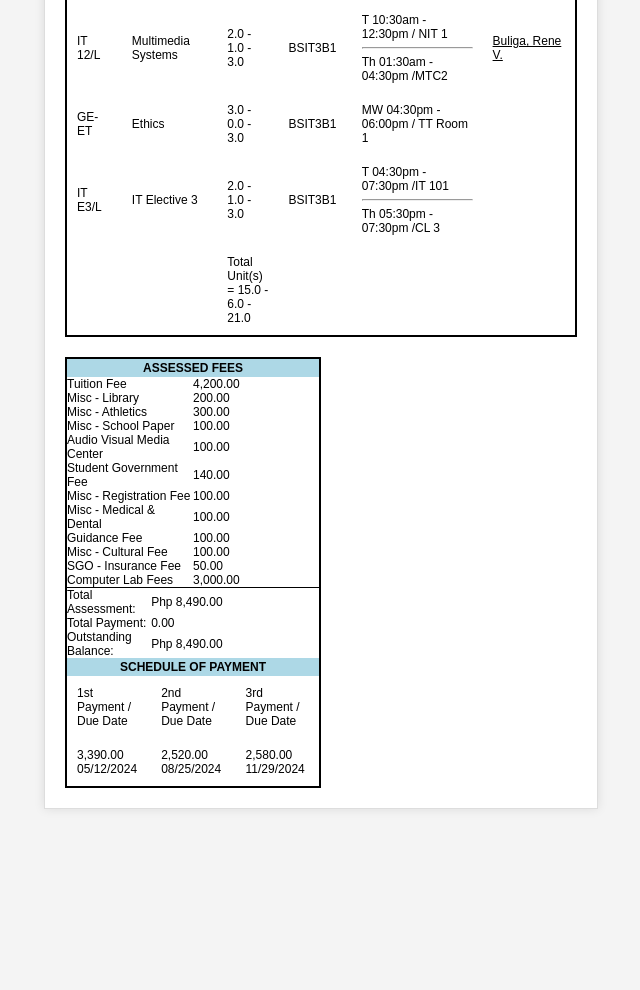
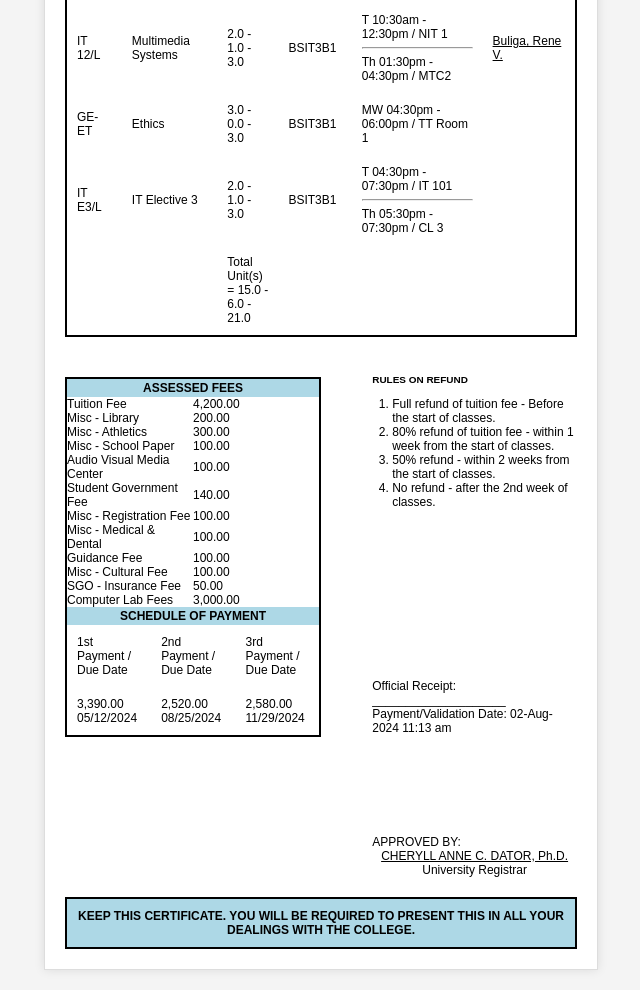
Before and after one commit to Pandasaez/COR_Saez, a plain HTML site: page index.html in a window 1280 px wide. Shown: the part 851-1841 px from the top of the page, without its empty margins (319-959 px from the left). Before the commit the page ends 1680 px from the top, so only its background shows below. Drawn offline with Linux system fonts and the light colour scheme.

Commit message:
Added the Rules on Refund on HTML & CSS and cleaned up the codes to make it neat

```diff
--- a/index.html
+++ b/index.html
@@ -9,7 +9,6 @@
 <body>
     <div class="container">
         <!-- Header -->
-         <!--Start-->
         <header class="header">
             <img class="logo" src="psu.png" alt="PSU Logo" style="margin-right: 20px;">
             <div class="title">
@@ -18,13 +17,11 @@
                 <h6>Puerto Princesa City</h6>
             </div>
         </header>
-        <!--Ends-->
 
         <h3 class="COR">CERTIFICATE OF REGISTRATION</h3>
         <h5 class="registration-no">Registration No: <span class="number">000366156</span></h5>
 
         <!-- Student General Information -->
-        <!-- Start -->
         <table>
             <tr>
                 <th colspan="2">STUDENT GENERAL INFORMATION</th>
@@ -42,9 +39,8 @@
                         <span><strong>Curriculum:</strong> 08-BSIT-2019</span>
                     </div>
                     <div class="info-row">
-                        <span><strong></strong> </span>
                         <span><strong>Major:</strong></span>
-                        <span><strong>Scholarship:</strong> </span>
+                        <span><strong>Scholarship:</strong></span>
                     </div>
                     <div class="info-row">
                         <span><strong>Gender:</strong> Male</span>
@@ -53,10 +49,9 @@
                     </div>
                 </td>
             </tr>
-            <!--End-->
+        </table>
 
-            <!--Table-->
-            <!--Start-->
+        <!-- Courses Table -->
         <table>
             <tr>
                 <th>CODE</th>
@@ -72,9 +67,7 @@
                 <td>Advanced Database Systems</td>
                 <td>2.0 - 1.0 - 3.0</td>
                 <td>BSIT3B1</td>
-                    <td>M 07:30am - 10:30am / MTC 2
-                        <hr>W 07:30am - 9:30am / CL1
-                    </td>
+                <td>M 07:30am - 10:30am / MTC 2 <hr>W 07:30am - 9:30am / CL1</td>
                 <td><u>Lopez, Menchie L.</u></td>
             </tr>
 
@@ -83,9 +76,7 @@
                 <td>Network Technologies 2</td>
                 <td>2.0 - 1.0 - 3.0</td>
                 <td>BSIT3B1</td>
-                    <td>M 11:30am - 01:30pm / CL 2
-                        <hr>W 10:30am - 01:30pm / MTC1
-                    </td>
+                <td>M 11:30am - 01:30pm / CL 2 <hr>W 10:30am - 01:30pm / MTC1</td>
                 <td><u>Baguio, Kim C.</u></td>
             </tr>
 
@@ -94,10 +85,8 @@
                 <td>Information Assurance and Security</td>
                 <td>2.0 - 1.0 - 3.0</td>
                 <td>BSIT3B1</td>
-                    <td>M 01:30pm - 04:30pm/ NIT 3
-                        <hr>W 01:30pm - 03:00pm / CL1
-                    </td>
-                    <td>
+                <td>M 01:30pm - 04:30pm / NIT 3 <hr>W 01:30pm - 03:00pm / CL1</td>
+                <td></td>
             </tr>
 
             <tr>
@@ -105,9 +94,7 @@
                 <td>Web Systems and Technologies</td>
                 <td>2.0 - 1.0 - 3.0</td>
                 <td>BSIT3B1</td>
-                    <td>T 01:30am - 04:30pm /IT 101
-                        <hr>Th 11:30am - 01:30pm / CL 1
-                    </td>
+                <td>T 01:30am - 04:30pm / IT 101 <hr>Th 11:30am - 01:30pm / CL 1</td>
                 <td><u>Dosado, Roy Cyril D.</u></td>
             </tr>
 
@@ -116,9 +103,7 @@
                 <td>Multimedia Systems</td>
                 <td>2.0 - 1.0 - 3.0</td>
                 <td>BSIT3B1</td>
-                    <td>T 10:30am - 12:30pm / NIT 1
-                        <hr>Th 01:30am - 04:30pm /MTC2
-                    </td>
+                <td>T 10:30am - 12:30pm / NIT 1 <hr>Th 01:30pm - 04:30pm / MTC2</td>
                 <td><u>Buliga, Rene V.</u></td>
             </tr>
 
@@ -128,6 +113,7 @@
                 <td>3.0 - 0.0 - 3.0</td>
                 <td>BSIT3B1</td>
                 <td>MW 04:30pm - 06:00pm / TT Room 1</td>
+                <td></td>
             </tr>
 
             <tr>
@@ -135,9 +121,7 @@
                 <td>IT Elective 3</td>
                 <td>2.0 - 1.0 - 3.0</td>
                 <td>BSIT3B1</td>
-                    <td>T 04:30pm - 07:30pm /IT 101
-                        <hr>Th 05:30pm - 07:30pm /CL 3
-                    </td>
+                <td>T 04:30pm - 07:30pm / IT 101 <hr>Th 05:30pm - 07:30pm / CL 3</td>
                 <td></td>
             </tr>
 
@@ -145,12 +129,15 @@
                 <td></td>
                 <td></td>
                 <td>Total Unit(s) = 15.0 - 6.0 - 21.0</td>
+                <td></td>
+                <td></td>
+                <td></td>
             </tr>
+        </table>
 
-            </table>
-                </table>
-             <!-- Assessed Fees -->
-            <!-- Start -->
+        <!-- Assessed Fees and Refund Rules -->
+        <!-- Starts -->
+        <div class="fees-and-rules">
             <table class="half-width" style="font-size: 8px; border-collapse: collapse;">
                 <tr>
                     <th colspan="3" style="padding: 2px;">ASSESSED FEES</th>
@@ -196,23 +183,6 @@
                     </td>
                 </tr>
                 <tr>
-                 <tr>
-                <td colspan="3" style="border-top: 1px solid #000; padding: 0;"></td>
-            </tr>
-            <tr>
-                <td style="padding: 0;">Total Assessment:</td>
-                <td style="padding: 0;">Php 8,490.00</td>
-            </tr>
-            <tr>
-                <td style="padding: 0;">Total Payment:</td>
-                <td style="padding: 0;">0.00</td>
-            </tr>
-            <tr>
-                <td style="padding: 0;">Outstanding Balance:</td>
-                <td style="padding: 0;">Php 8,490.00</td>
-            </tr>
-
-                <tr>
                     <th colspan="3" style="padding: 2px;">SCHEDULE OF PAYMENT</th>
                 </tr>
                 <tr>
@@ -226,7 +196,37 @@
                     <td>2,580.00<br>11/29/2024</td>
                 </tr>
             </table>
+
+            <div class="refund-rules">
+                <h5>RULES ON REFUND</h5>
+                <ol>
+                    <li>Full refund of tuition fee - Before the start of classes.</li>
+                    <li>80% refund of tuition fee - within 1 week from the start of classes.</li>
+                    <li>50% refund - within 2 weeks from the start of classes.</li>
+                    <li>No refund - after the 2nd week of classes.</li>
+                </ol>
+
+                <div class="receipt-info" style="margin-top: 170px; font-size: 12px;">
+                    <span>Official Receipt: ____________________</span><br>
+                    <span>Payment/Validation Date: 02-Aug-2024 11:13 am</span>
+                </div>
+
+                <div class="approval" style="margin-top: 100px; font-size: 12px;">
+                    <span>APPROVED BY:</span><br>
+                    <center><span><u>CHERYLL ANNE C. DATOR, Ph.D.</u></span><br></center>
+                    <center><span>University Registrar</span></center>
+            <!-- Ends -->
+
+                </div>
+            </div>
+            </div>
+            <table>
+                <tr>
+                    <th colspan="3">KEEP THIS CERTIFICATE. YOU WILL BE REQUIRED TO PRESENT THIS IN ALL YOUR DEALINGS WITH THE COLLEGE.</th>
+                </tr>
             </table>
+        </div>
+
     </div>
 </body>
 </html>
--- a/style.css
+++ b/style.css
@@ -40,7 +40,7 @@ body {
     font-weight: bold;
     letter-spacing: 5px;
     margin-top: 5px;
-    margin-bottom: 10px;
+    margin-bottom: 10px; /* Reduce space below */
     margin-left: 180px;
     margin-right: 20px;
 }
@@ -49,7 +49,7 @@ body {
     text-align: center;
     font-weight: normal;
     padding: 0;
-    margin-bottom: 10px;
+    margin-bottom: 10px; /* Reduce space below */
 }
 
 .registration-no {
@@ -162,12 +162,36 @@ strong {
     padding: 0 10px;
 }
 
+
 /*CSS code for the Body/Information Ends*/
 
-/*Assessed Fees*/
 
 .half-width {
     width: 50%;
     margin-left: 0;
     margin-right: auto;
 }
+
+/* CSS code for the Rules on Refund*/
+/*Here we're just adjusting it to the right side making sure it doesnt affect the others elements*/
+.fees-and-rules {
+    display: flex;
+    justify-content: space-between;
+    align-items: flex-start;
+    margin-top: 20px;
+}
+
+.refund-rules {
+    width: 40%;
+    font-size: 12px;
+    padding-left: 20px;
+}
+
+.refund-rules h5 {
+    font-weight: bold;
+    margin-bottom: 5px;
+}
+
+.refund-rules ol {
+    padding-left: 20px;
+}
```
Lines whose indentation alone changed are shown as unchanged.
